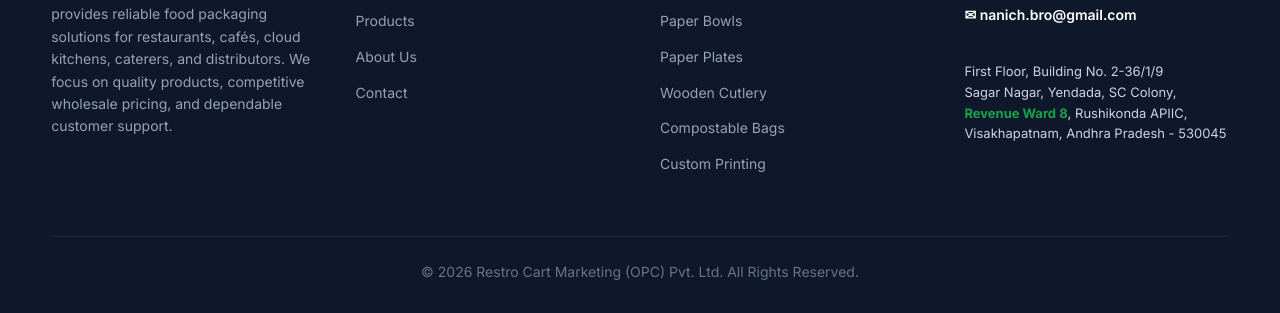
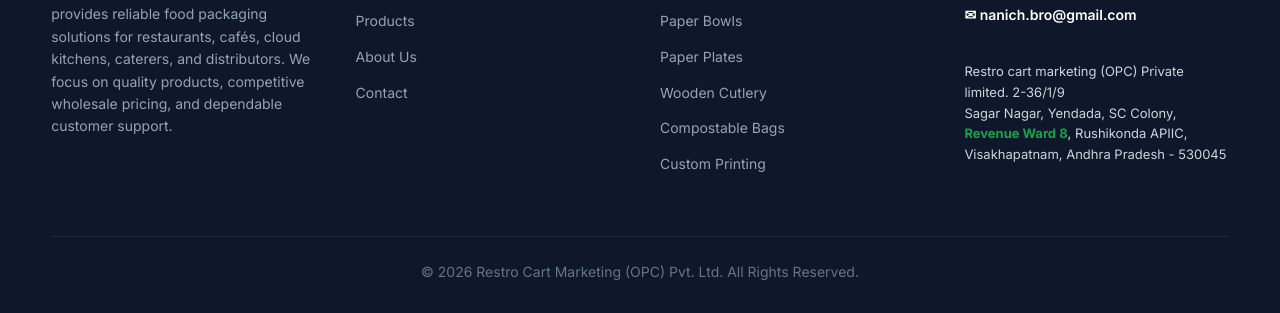
Before and after one commit to Rehaan0745/restro_cart, a plain HTML site: page index.html in a window 1280 px wide. Shown: the part 5069-5382 px from the top of the page. Drawn offline with Linux system fonts and the light colour scheme.

```diff
--- a/index.html
+++ b/index.html
@@ -336,7 +336,7 @@
                     <p class="contact-detail">✉ nanich.bro@gmail.com</p>
                     <br>
                     <address>
-                        First Floor, Building No. 2-36/1/9<br>
+                        Restro cart marketing (OPC) Private limited. 2-36/1/9<br>
                         Sagar Nagar, Yendada, SC Colony,<br>
                         <strong>Revenue Ward 8</strong>, Rushikonda APIIC,<br>
                         Visakhapatnam, Andhra Pradesh - 530045
```
